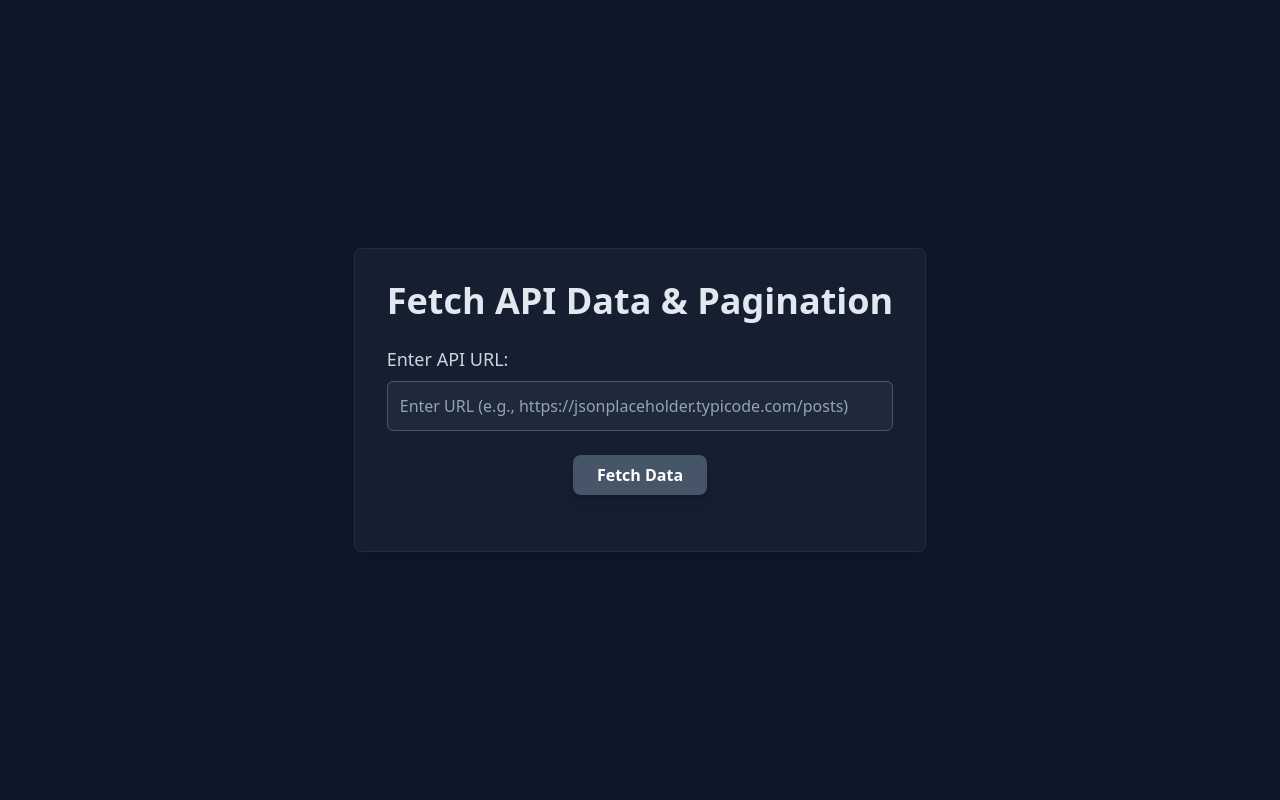
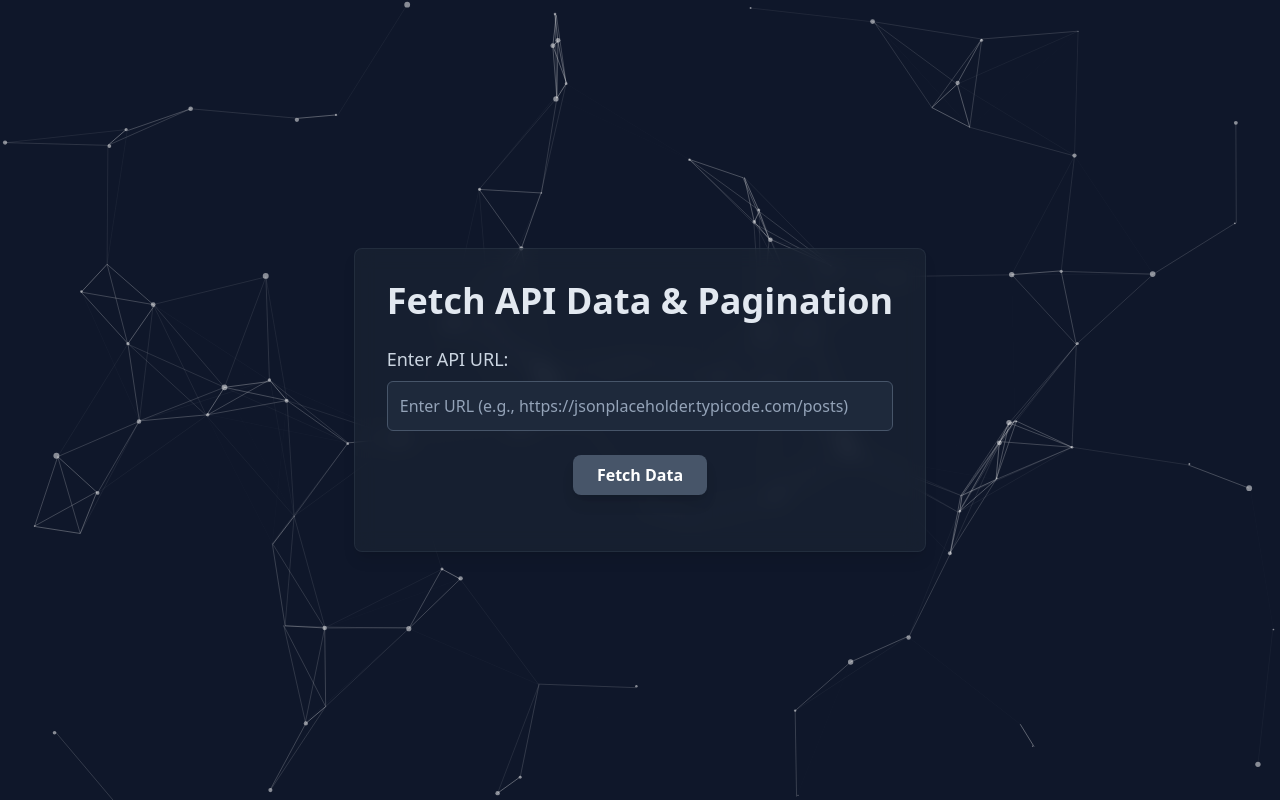
Before and after one commit to AxelMardiyo/FETCH-API-DOM, a plain HTML site: page index.html in a window 1280 px wide. Drawn offline with nearby package versions, Linux system fonts and the light colour scheme; animation ran at ten frames a second.

Commit message:
Menambahkan Particle.js

```diff
--- a/index.html
+++ b/index.html
@@ -1,46 +1,50 @@
 <!DOCTYPE html>
 <html lang="en">
-
 <head>
     <meta charset="UTF-8">
     <meta name="viewport" content="width=device-width, initial-scale=1.0">
-    <title>Fetch Data with Dark Theme</title>
+    <title>Fetch Data with Dark Theme & Particles</title>
     <script src="https://cdn.tailwindcss.com"></script>
+    <script src="https://cdn.jsdelivr.net/particles.js/2.0.0/particles.min.js"></script>
     <style>
         /* Custom styles for dark theme */
         body {
-            background-color: #0f172a;
-            /* Slate 900 */
+            background-color: #0f172a; /* Slate 900 */
+            overflow-x: hidden; /* Prevent horizontal scroll from particles */
         }
-
         .glass-dark {
-            background: rgba(31, 41, 55, 0.5);
-            /* Slate 700 */
+            background: rgba(31, 41, 55, 0.5); /* Slate 700 */
             backdrop-filter: blur(10px);
-            border: 1px solid rgba(148, 163, 184, 0.1);
-            /* Slate 400 */
+            border: 1px solid rgba(148, 163, 184, 0.1); /* Slate 400 */
             box-shadow: 0 4px 6px rgba(0, 0, 0, 0.5);
+        }
+        #particles-js {
+            position: absolute;
+            width: 100%;
+            height: 100%;
+            top: 0;
+            left: 0;
+            z-index: -1; /* Make particles stay behind the content */
         }
     </style>
 </head>
+<body class="relative min-h-screen flex items-center justify-center">
 
-<body class="min-h-screen flex items-center justify-center">
+    <!-- Particle.js background -->
+    <div id="particles-js"></div>
 
-    <div class="max-w-4xl mx-auto p-8 glass-dark rounded-lg shadow-lg text-white">
+    <div class="max-w-4xl mx-auto p-8 glass-dark rounded-lg shadow-lg text-white z-10">
         <h1 class="text-4xl font-bold mb-6 text-center text-slate-200">Fetch API Data & Pagination</h1>
 
         <!-- Input for URL -->
         <div class="mb-6">
             <label for="urlInput" class="block text-lg font-medium mb-2 text-slate-300">Enter API URL:</label>
-            <input type="text" id="urlInput"
-                class="w-full p-3 rounded-md bg-slate-800 text-white placeholder-slate-400 border border-slate-600 focus:outline-none focus:ring-2 focus:ring-slate-500"
-                placeholder="Enter URL (e.g., https://jsonplaceholder.typicode.com/posts)">
+            <input type="text" id="urlInput" class="w-full p-3 rounded-md bg-slate-800 text-white placeholder-slate-400 border border-slate-600 focus:outline-none focus:ring-2 focus:ring-slate-500" placeholder="Enter URL (e.g., https://jsonplaceholder.typicode.com/posts)">
         </div>
 
         <!-- Button to fetch data -->
         <div class="text-center mb-6">
-            <button onclick="fetchData()"
-                class="bg-slate-600 hover:bg-slate-700 text-white font-semibold py-2 px-6 rounded-lg shadow-lg">
+            <button onclick="fetchData()" class="bg-slate-600 hover:bg-slate-700 text-white font-semibold py-2 px-6 rounded-lg shadow-lg">
                 Fetch Data
             </button>
         </div>
@@ -65,12 +69,9 @@
 
             <!-- Pagination -->
             <div class="flex justify-center mt-6 space-x-4">
-                <button id="prevPage" onclick="changePage(-1)"
-                    class="bg-slate-600 hover:bg-slate-700 text-white font-bold py-2 px-4 rounded-lg"
-                    disabled>Previous</button>
+                <button id="prevPage" onclick="changePage(-1)" class="bg-slate-600 hover:bg-slate-700 text-white font-bold py-2 px-4 rounded-lg" disabled>Previous</button>
                 <span id="pageNumber" class="py-2 px-4 text-lg text-slate-200">Page 1</span>
-                <button id="nextPage" onclick="changePage(1)"
-                    class="bg-slate-600 hover:bg-slate-700 text-white font-bold py-2 px-4 rounded-lg">Next</button>
+                <button id="nextPage" onclick="changePage(1)" class="bg-slate-600 hover:bg-slate-700 text-white font-bold py-2 px-4 rounded-lg">Next</button>
             </div>
         </div>
     </div>
@@ -125,8 +126,114 @@
             currentPage += direction;  // Change the current page number
             displayTable();  // Refresh the table display
         }
+
+        // Initialize Particles.js
+        particlesJS('particles-js', {
+            "particles": {
+                "number": {
+                    "value": 80,
+                    "density": {
+                        "enable": true,
+                        "value_area": 800
+                    }
+                },
+                "color": {
+                    "value": "#ffffff"
+                },
+                "shape": {
+                    "type": "circle",
+                    "stroke": {
+                        "width": 0,
+                        "color": "#000000"
+                    },
+                    "polygon": {
+                        "nb_sides": 5
+                    }
+                },
+                "opacity": {
+                    "value": 0.5,
+                    "random": false,
+                    "anim": {
+                        "enable": false,
+                        "speed": 1,
+                        "opacity_min": 0.1,
+                        "sync": false
+                    }
+                },
+                "size": {
+                    "value": 3,
+                    "random": true,
+                    "anim": {
+                        "enable": false,
+                        "speed": 40,
+                        "size_min": 0.1,
+                        "sync": false
+                    }
+                },
+                "line_linked": {
+                    "enable": true,
+                    "distance": 150,
+                    "color": "#ffffff",
+                    "opacity": 0.4,
+                    "width": 1
+                },
+                "move": {
+                    "enable": true,
+                    "speed": 6,
+                    "direction": "none",
+                    "random": false,
+                    "straight": false,
+                    "out_mode": "out",
+                    "bounce": false,
+                    "attract": {
+                        "enable": false,
+                        "rotateX": 600,
+                        "rotateY": 1200
+                    }
+                }
+            },
+            "interactivity": {
+                "detect_on": "canvas",
+                "events": {
+                    "onhover": {
+                        "enable": true,
+                        "mode": "repulse"
+                    },
+                    "onclick": {
+                        "enable": true,
+                        "mode": "push"
+                    },
+                    "resize": true
+                },
+                "modes": {
+                    "grab": {
+                        "distance": 400,
+                        "line_linked": {
+                            "opacity": 1
+                        }
+                    },
+                    "bubble": {
+                        "distance": 400,
+                        "size": 40,
+                        "duration": 2,
+                        "opacity": 8,
+                        "speed": 3
+                    },
+                    "repulse": {
+                        "distance": 200,
+                        "duration": 0.4
+                    },
+                    "push": {
+                        "particles_nb": 4
+                    },
+                    "remove": {
+                        "particles_nb": 2
+                    }
+                }
+            },
+            "retina_detect": true
+        });
     </script>
 
 </body>
-
 </html>
```
